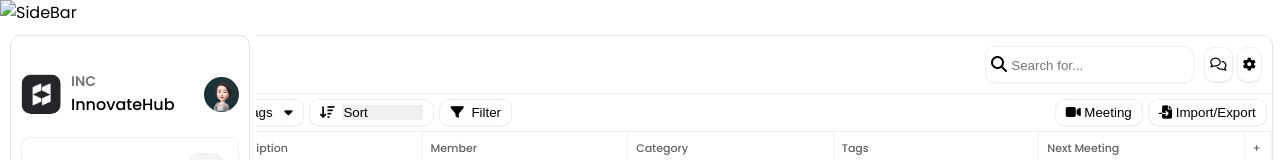
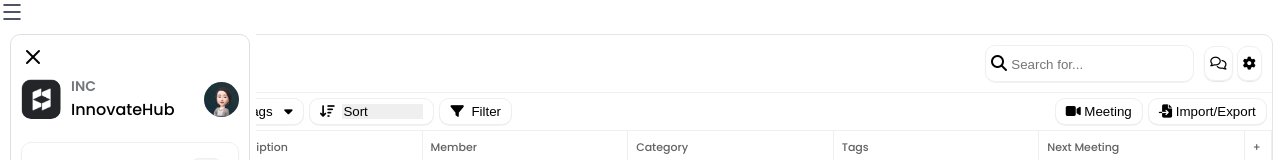
Before and after one commit to Spectra-soul/CRM-SaaS-Dashboard, a plain HTML site: page index.html in a window 1280 px wide. Both pictures are taken after a click on the picture 38 px from the left and 12 px from the top of the page. Shown: the top 160 px of the page. Drawn offline with Linux system fonts and the light colour scheme.

Commit message:
Update index.html

```diff
--- a/index.html
+++ b/index.html
@@ -12,7 +12,7 @@
 
 <body>
     <div style="display: flex;">
-        <img class="hamburger" src="./assets/hamburger.svg" alt="SideBar">
+        <img class="hamburger" src="./images/hamburger.svg" alt="SideBar">
     </div>
     <div class="full-container">
         <main class="main">
@@ -20,7 +20,7 @@
             <nav class="left-section">
                 <div class="sidebar">
                     <div class="close">
-                        <img src="./assets/close.svg" alt="">
+                        <img src="./images/close.svg" alt="">
                     </div>
                     <!--Company Info-->
                     <div class="top-sidebar">
```
